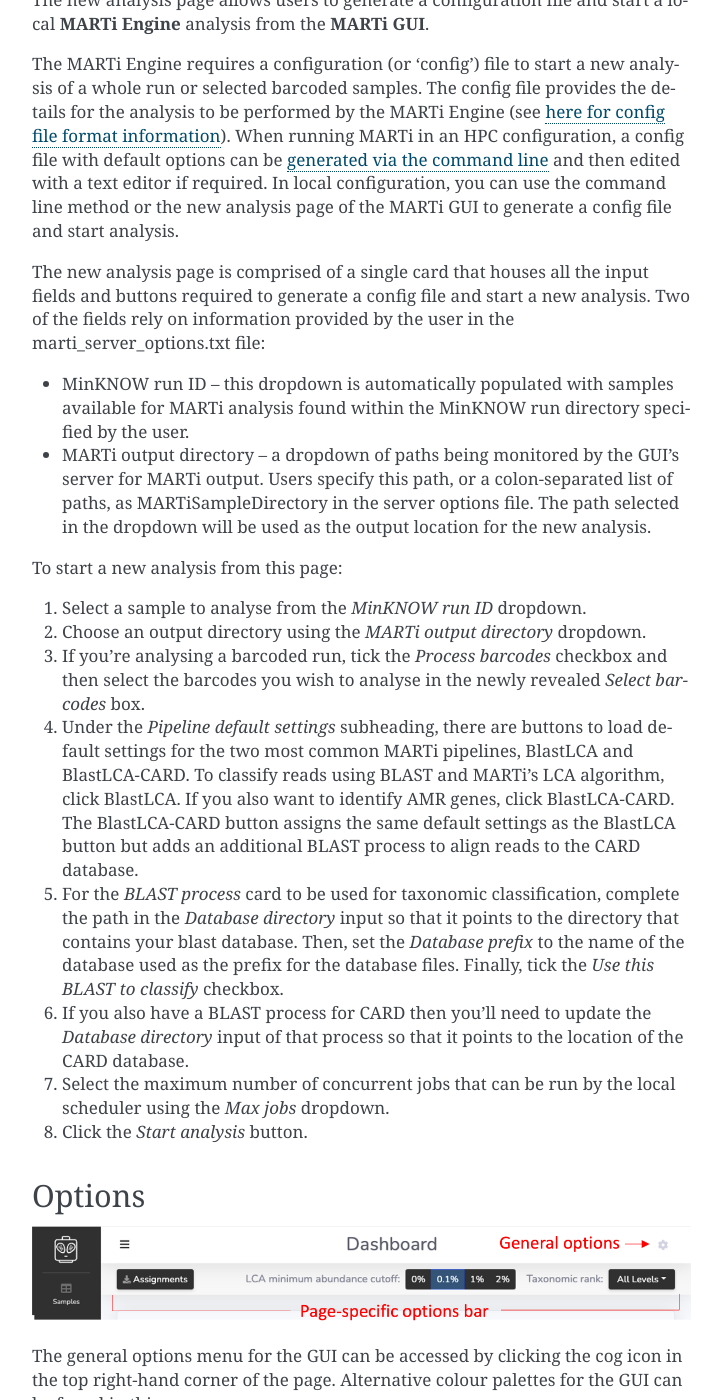
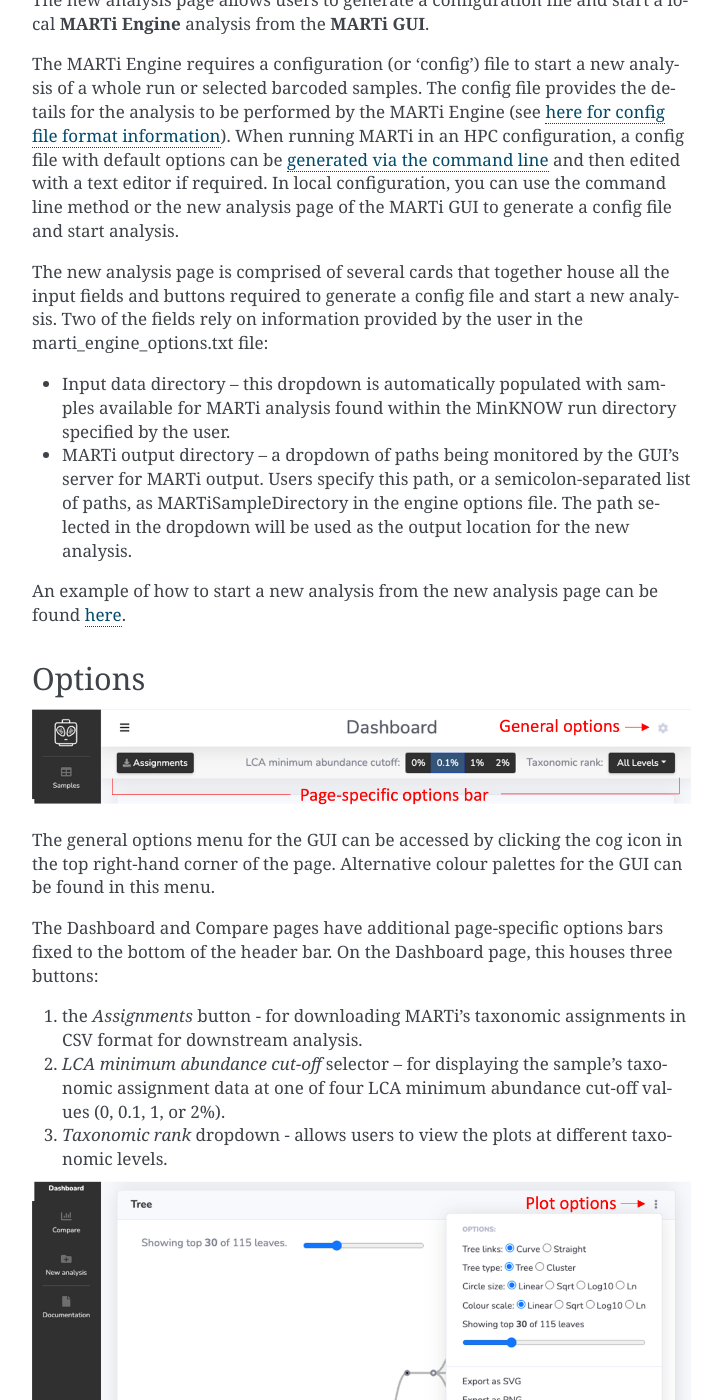
Before and after one commit to richardmleggett/MARTi, a Sphinx documentation site: the page built from docs/source/gui.rst, in a window 1280 px wide and 1400 px high, scrolled down 3252 px. Shown: the whole window, without its empty margins (388-1110 px from the left). Built offline with Sphinx 7.4.7, drawn with Linux system fonts in a browser that asks for light colours; formulas are drawn with MathJax 3.

Commit message:
Update gui.rst

```diff
--- a/docs/source/gui.rst
+++ b/docs/source/gui.rst
@@ -75,22 +75,12 @@
 
 The MARTi Engine requires a configuration (or ‘config’) file to start a new analysis of a whole run or selected barcoded samples. The config file provides the details for the analysis to be performed by the MARTi Engine (see :ref:`here for config file format information<configfiles>`). When running MARTi in an HPC configuration, a config file with default options can be :ref:`generated via the command line<cmdline>` and then edited with a text editor if required. In local configuration, you can use the command line method or the new analysis page of the MARTi GUI to generate a config file and start analysis.
 
-The new analysis page is comprised of a single card that houses all the input fields and buttons required to generate a config file and start a new analysis. Two of the fields rely on information provided by the user in the marti_server_options.txt file:
+The new analysis page is comprised of several cards that together house all the input fields and buttons required to generate a config file and start a new analysis. Two of the fields rely on information provided by the user in the marti_engine_options.txt file:
 
-* MinKNOW run ID – this dropdown is automatically populated with samples available for MARTi analysis found within the MinKNOW run directory specified by the user.
-* MARTi output directory – a dropdown of paths being monitored by the GUI’s server for MARTi output. Users specify this path, or a colon-separated list of paths, as MARTiSampleDirectory in the server options file. The path selected in the dropdown will be used as the output location for the new analysis.
+* Input data directory – this dropdown is automatically populated with samples available for MARTi analysis found within the MinKNOW run directory specified by the user.
+* MARTi output directory – a dropdown of paths being monitored by the GUI’s server for MARTi output. Users specify this path, or a semicolon-separated list of paths, as MARTiSampleDirectory in the engine options file. The path selected in the dropdown will be used as the output location for the new analysis.
 
-To start a new analysis from this page:
-
-#. Select a sample to analyse from the *MinKNOW run ID* dropdown.
-#. Choose an output directory using the *MARTi output directory* dropdown.
-#. If you’re analysing a barcoded run, tick the *Process barcodes* checkbox and then select the barcodes you wish to analyse in the newly revealed *Select barcodes* box.
-#. Under the *Pipeline default settings* subheading, there are buttons to load default settings for the two most common MARTi pipelines, BlastLCA and BlastLCA-CARD. To classify reads using BLAST and MARTi’s LCA algorithm, click BlastLCA. If you also want to identify AMR genes, click BlastLCA-CARD. The BlastLCA-CARD button assigns the same default settings as the BlastLCA button but adds an additional BLAST process to align reads to the CARD database.
-#. For the *BLAST process* card to be used for taxonomic classification, complete the path in the *Database directory* input so that it points to the directory that contains your blast database. Then, set the *Database prefix* to the name of the database used as the prefix for the database files. Finally, tick the *Use this BLAST to classify* checkbox.
-#. If you also have a BLAST process for CARD then you’ll need to update the *Database directory* input of that process so that it points to the location of the CARD database.
-#. Select the maximum number of concurrent jobs that can be run by the local scheduler using the *Max jobs* dropdown.
-#. Click the *Start analysis* button.
-
+An example of how to start a new analysis from the new analysis page can be found :ref:`here<docker>`.
 
 Options
 -------
```
